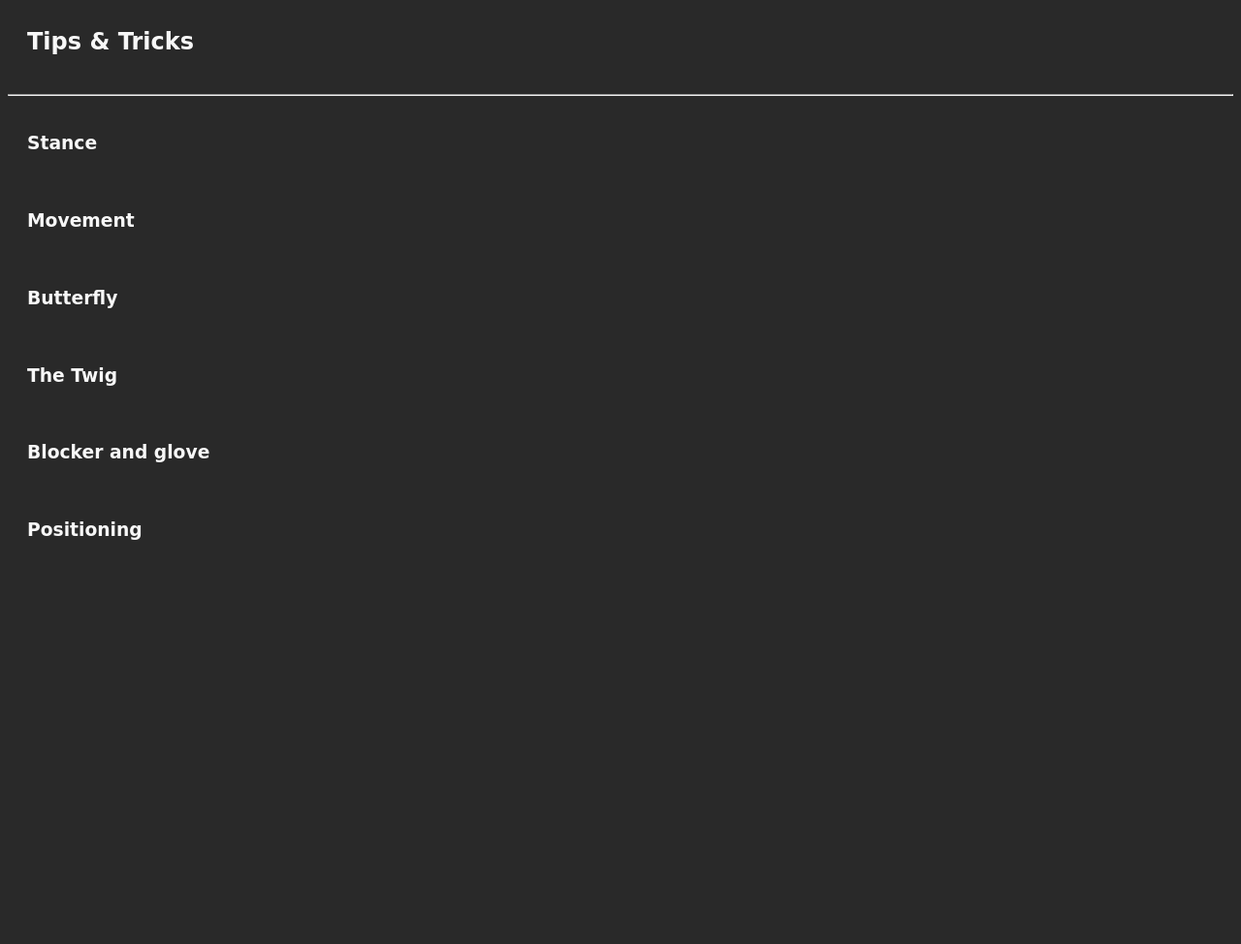
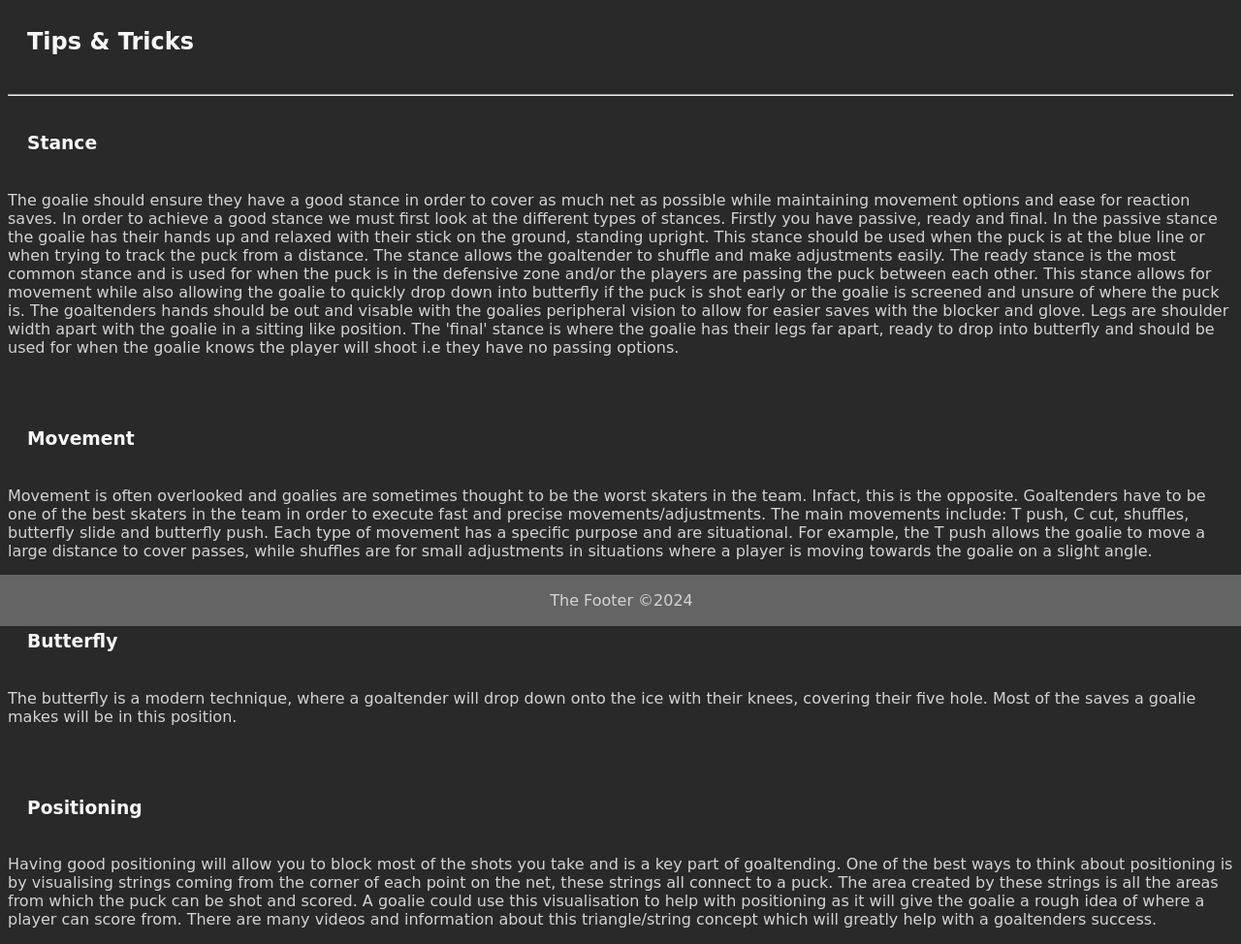
Before and after one commit to JackCusack/goaltending, a Flask app: page /tipsandtricks in a window 1280 px wide. Shown: the part 154-1128 px from the top of the page at 97% size. Before the commit the page ends 711 px from the top, so only its background shows below. Run offline with Flask 3, Linux system fonts and the light colour scheme.

Commit message:
Added footer to tups and tricks page, changed all <p> text to light grey colour, finished adding descriptions for tips and tricks page.

```diff
--- a/static/style.css
+++ b/static/style.css
@@ -4,7 +4,7 @@ body{
   }
 
 p {
-  color:rgb(255, 255, 255);
+  color:lightgrey;
   }
 
 footer {
--- a/templates/tipsandtricks.html
+++ b/templates/tipsandtricks.html
@@ -30,15 +30,48 @@
         </main>
 
         <h3>Stance</h3>
+        <p>The goalie should ensure they have a good stance in order to cover as much net as possible while maintaining movement options and ease for reaction saves.
+            In order to achieve a good stance we must first look at the different types of stances. Firstly you have passive, ready and final.
+            In the passive stance the goalie has their hands up and relaxed with their stick on the ground, standing upright.
+            This stance should be used when the puck is at the blue line or when trying to track the puck from a distance.
+            The stance allows the goaltender to shuffle and make adjustments easily.
+            The ready stance is the most common stance and is used for when the puck is in the defensive zone and/or the players are passing the puck between each other.
+            This stance allows for movement while also allowing the goalie to quickly drop down into butterfly if the puck is shot early or the goalie is screened
+            and unsure of where the puck is. The goaltenders hands should be out and visable with the goalies peripheral vision to allow for easier saves with the blocker and glove.
+            Legs are shoulder width apart with the goalie in a sitting like position.
+            The 'final' stance is where the goalie has their legs far apart, ready to drop into butterfly and should be used for when the goalie
+            knows the player will shoot i.e they have no passing options.
+
+        </p>
+
+        <br>
 
         <h3>Movement</h3>
+        <p>Movement is often overlooked and goalies are sometimes thought to be the worst skaters in the team. Infact, this is the opposite.
+            Goaltenders have to be one of the best skaters in the team in order to execute fast and precise movements/adjustments.
+            The main movements include: T push, C cut, shuffles, butterfly slide and butterfly push.
+            Each type of movement has a specific purpose and are situational. For example, the T push allows the goalie to move a
+            large distance to cover passes, while shuffles are
+            for small adjustments in situations where a player is moving towards the goalie on a slight angle.</p>
+
+        <br>
 
         <h3>Butterfly</h3>
+        <p>The butterfly is a modern technique, where a goaltender will drop down onto the ice with their knees, covering their five hole.
+            Most of the saves a goalie makes will be in this position.
+        </p>
 
-        <h3>The Twig</h3>
-
-        <h3>Blocker and glove</h3>
+        <br>
 
         <h3>Positioning</h3>
+        <p>Having good positioning will allow you to block most of the shots you take and is a key part of goaltending. One of the best ways to think about positioning is by
+            visualising strings coming from the corner of each point on the net, these strings all connect to a puck. The area created by these strings is all the areas from which
+            the puck can be shot and scored. A goalie could use this visualisation to help with positioning as it will give the goalie a rough idea of where a player can score from.
+            There are many videos and information about this triangle/string concept which will greatly help with a goaltenders success.
+        </p>
+
+        <footer>
+            <p>The Footer &copy;2024</p>
+        </footer>
 
     </body>
```
